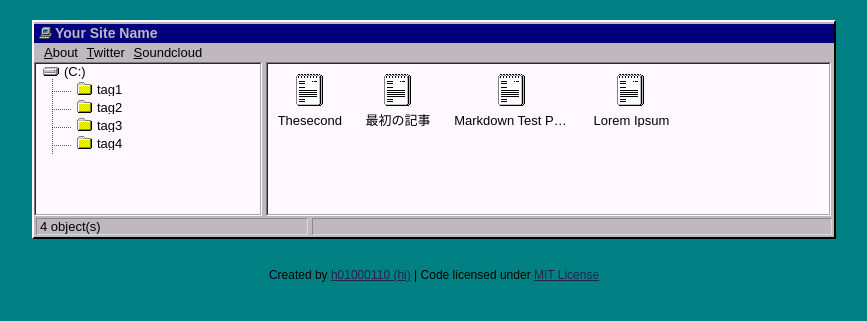
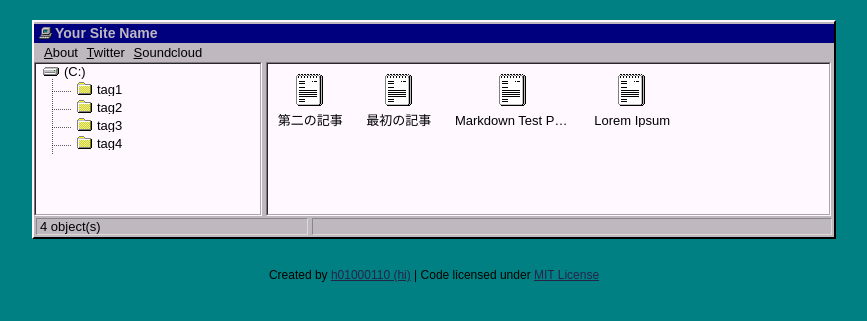
Before and after one commit to sammaya164/skyblue, a Jekyll site: the page built from index.md, in a window 1280 px wide. Shown: the top 321 px of the page, without its empty margins (206-1073 px from the left). Built offline with Jekyll 4.4.1, drawn with Linux system fonts in a browser that asks for light colours.

Commit message:
Update 2021-11-28-thesecond.md

```diff
--- a/_posts/2021-11-28-thesecond.md
+++ b/_posts/2021-11-28-thesecond.md
@@ -1,3 +1,4 @@
 ---
 layout: post
+title: "第二の記事"
 ---
```
